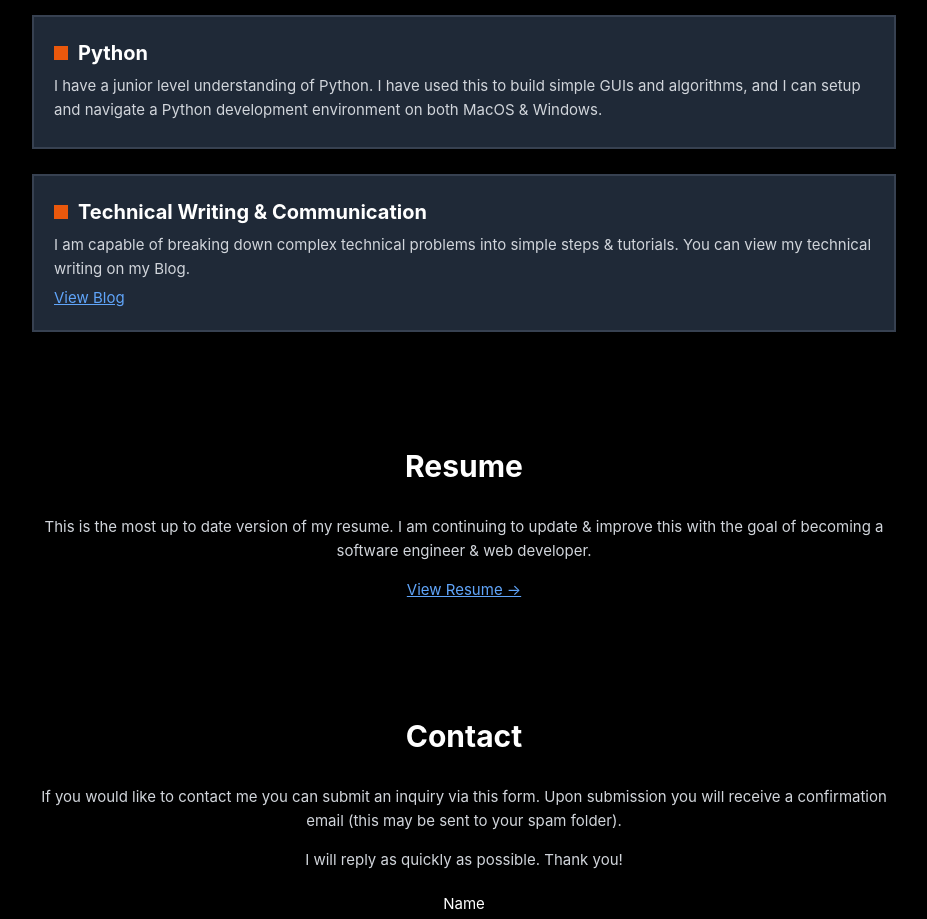
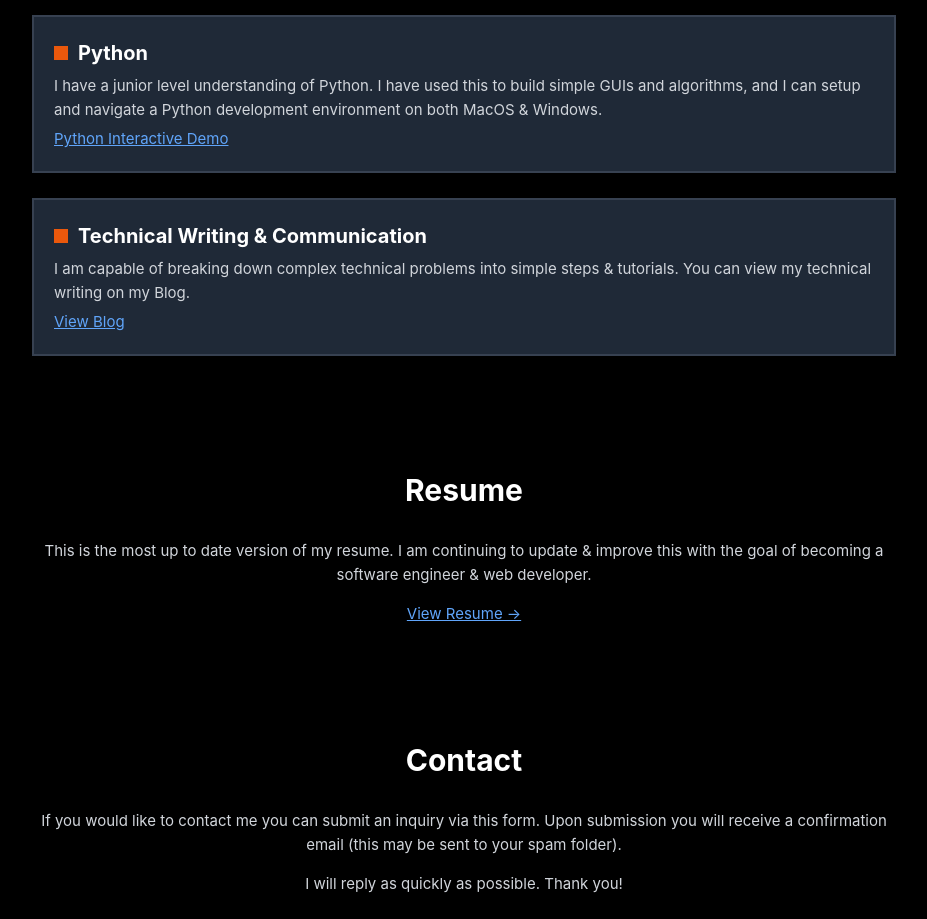
Before and after one commit to Cloudinnovates/gavinshr.com, a React (Create React App) app: page / in a window 1280 px wide. Shown: the part 2440-3359 px from the top of the page, without its empty margins (176-1103 px from the left). Built offline with nearby package versions, Linux system fonts and the light colour scheme; some icons are missing.

Commit message:
Added link to Python Binder repo

```diff
--- a/src/data.js
+++ b/src/data.js
@@ -105,9 +105,9 @@ export const skills = [
   {
     skill: "Python",
     color: "#ea580c",
-    url: null,
-    urlName: null,
-    urlOpensInNewTab: false,
+    url: "https://github.com/gshrdr/Learning-Python",
+    urlName: "Python Interactive Demo",
+    urlOpensInNewTab: true,
     urlIsNavLink: false,
     urlIsHashLink: false,
     moreInfo: "I have a junior level understanding of Python. I have used this to build simple GUIs and algorithms, and I can setup and navigate a Python development environment on both MacOS & Windows.",
```
Also changed, not shown: 14 other files (tests, documents, lock files or other folders).
